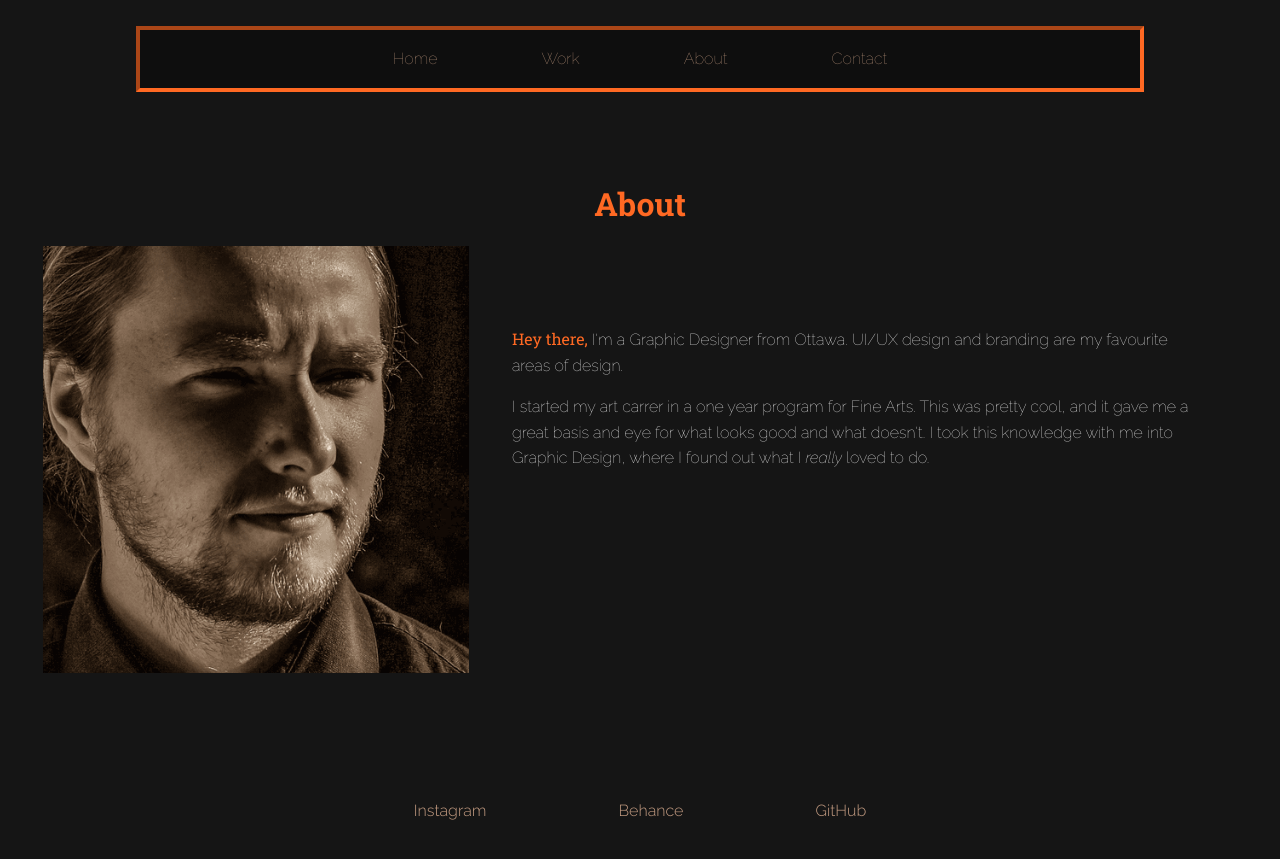
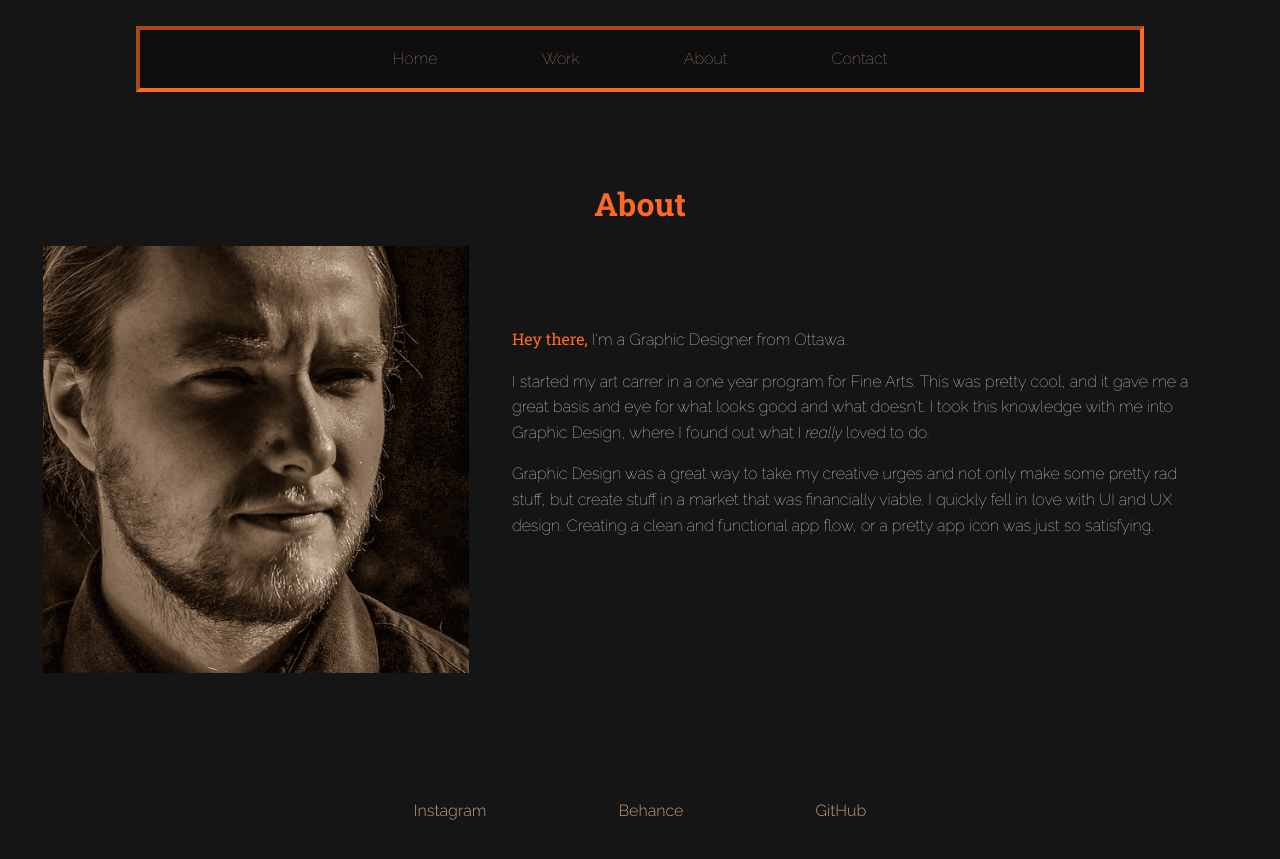
Before and after one commit to MattSkinner30/portfolio, a Jekyll site: the page built from about.html, in a window 1280 px wide. Shown: the top 859 px of the page. Built offline with Jekyll 4.4.1, drawn with Linux system fonts in a browser that asks for light colours; Markdown is read by kramdown in place of the engine named in the settings.

Commit message:
Added more to info

```diff
--- a/about.html
+++ b/about.html
@@ -16,10 +16,14 @@ meta: All about me, my backstory, influences and inspirations.
 
   <div class="unit l-2-3 m-2-3 s-1 xs-1">
     <p class="about-p">
-      <span class="hey-there">Hey there,</span> I'm a <strong>Graphic Designer from Ottawa.</strong> UI/UX design and branding are my favourite areas of design.
+      <span class="hey-there">Hey there,</span> I'm a <strong>Graphic Designer from Ottawa.</strong>
     </p>
     <p class="about-p">
       I started my art carrer in a one year program for Fine Arts. This was pretty cool, and it gave me a great basis and eye for what looks good and what doesn't. I took this knowledge with me into Graphic Design, where I found out what I <i>really</i> loved to do.
+    </p>
+
+    <p class="about-p">
+      Graphic Design was a great way to take my creative urges and not only make some pretty rad stuff, but create stuff in a market that was financially viable. I quickly fell in love with UI and UX design. Creating a clean and functional app flow, or a pretty app icon was just so satisfying.
     </p>
   </div>
 
```
